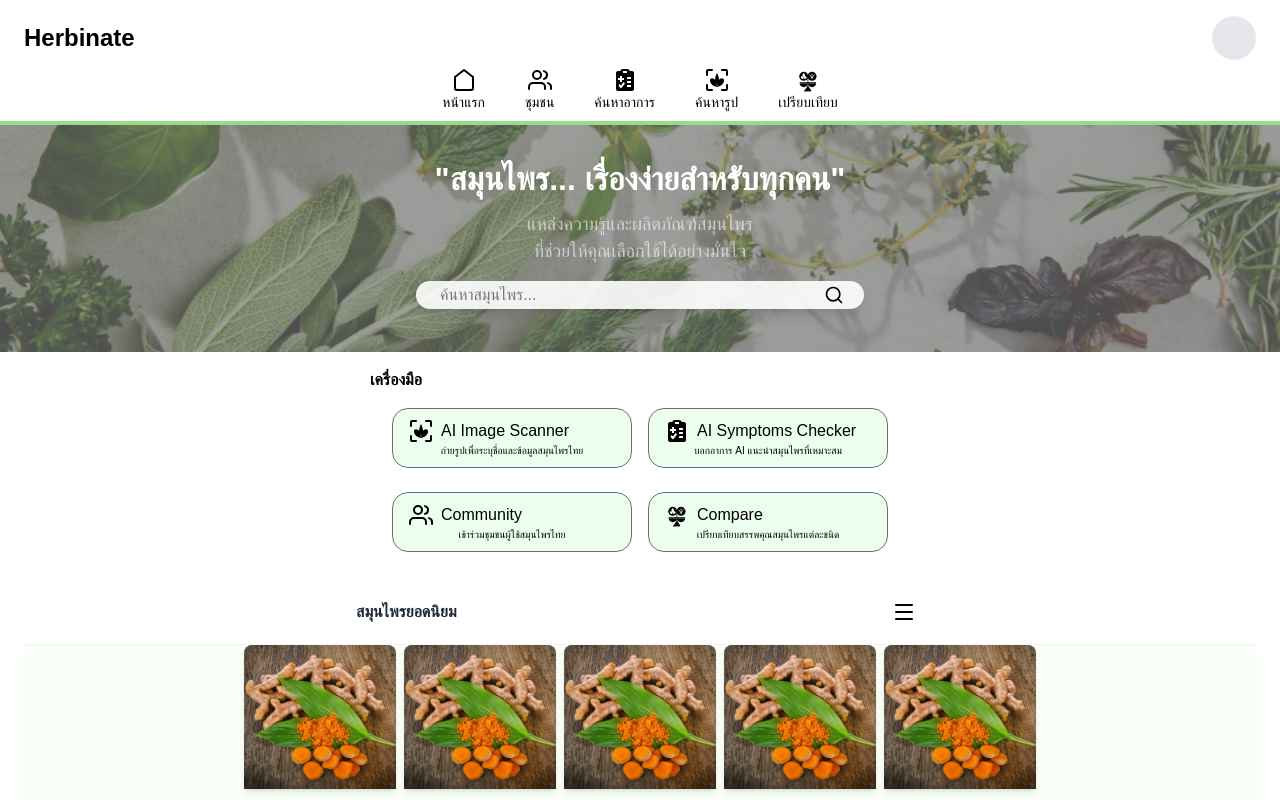
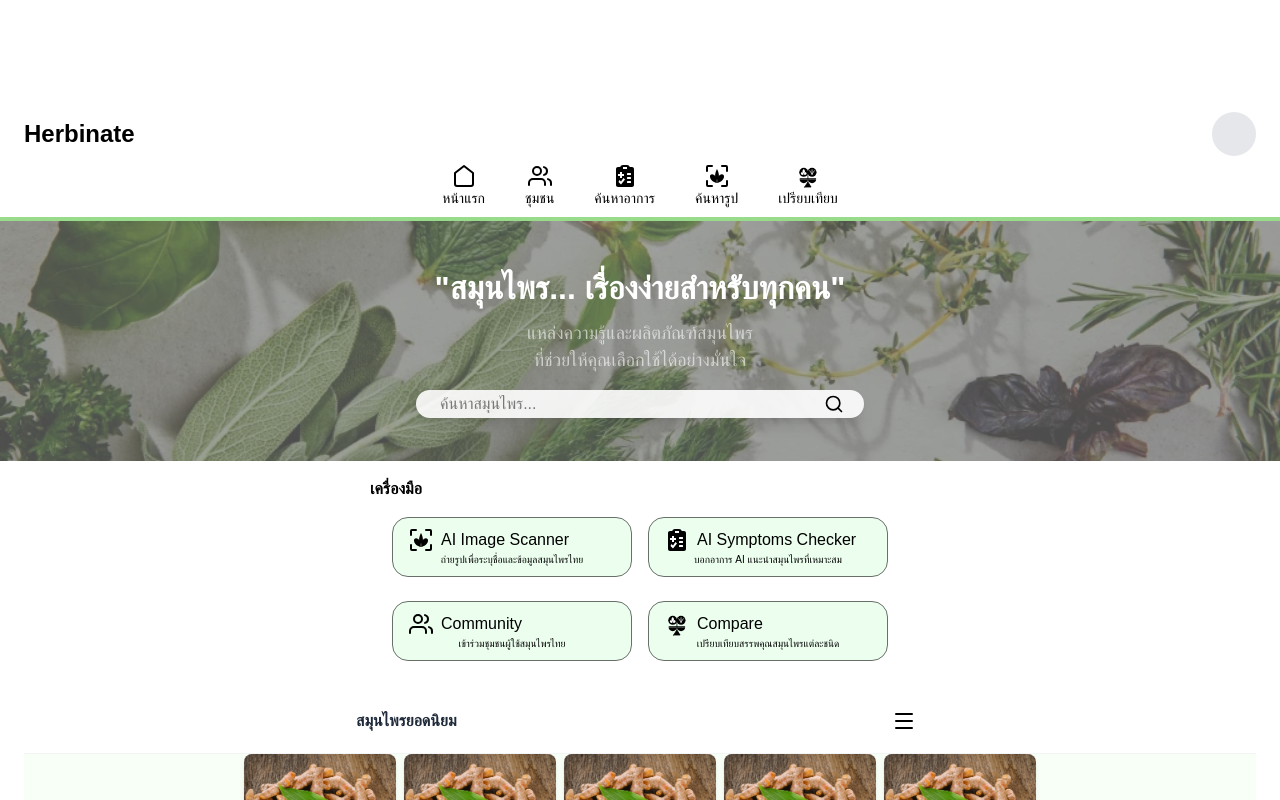
Before and after one commit to dpj6fraa/Herbinate, a Next.js app in the folder frontend/: page /homepage in a window 1280 px wide. Shown: the top 800 px of the page. Built offline with nearby package versions, Linux system fonts and the light colour scheme.

Commit message:
Modified NavBar again

```diff
--- a/frontend/app/components/Nav.tsx
+++ b/frontend/app/components/Nav.tsx
@@ -4,7 +4,7 @@ import Link from "next/link";
 
 export default function Nav() {
     return (
-        <nav className="flex flex-col text-[24px] sm:pt-8 px-6 fixed top-0 w-full z-50 bg-white border-b-4 border-b-[#97DB8B] md:pt-4 ">
+        <nav className="sticky top-0 w-full bg-white border-b-4 border-b-[#97DB8B] flex flex-col text-[24px] sm:px-6 z-50">
             <div className="flex justify-between items-center">
                 <h1 className="font-black text-black">Herbinate</h1>
                 <div>
```
